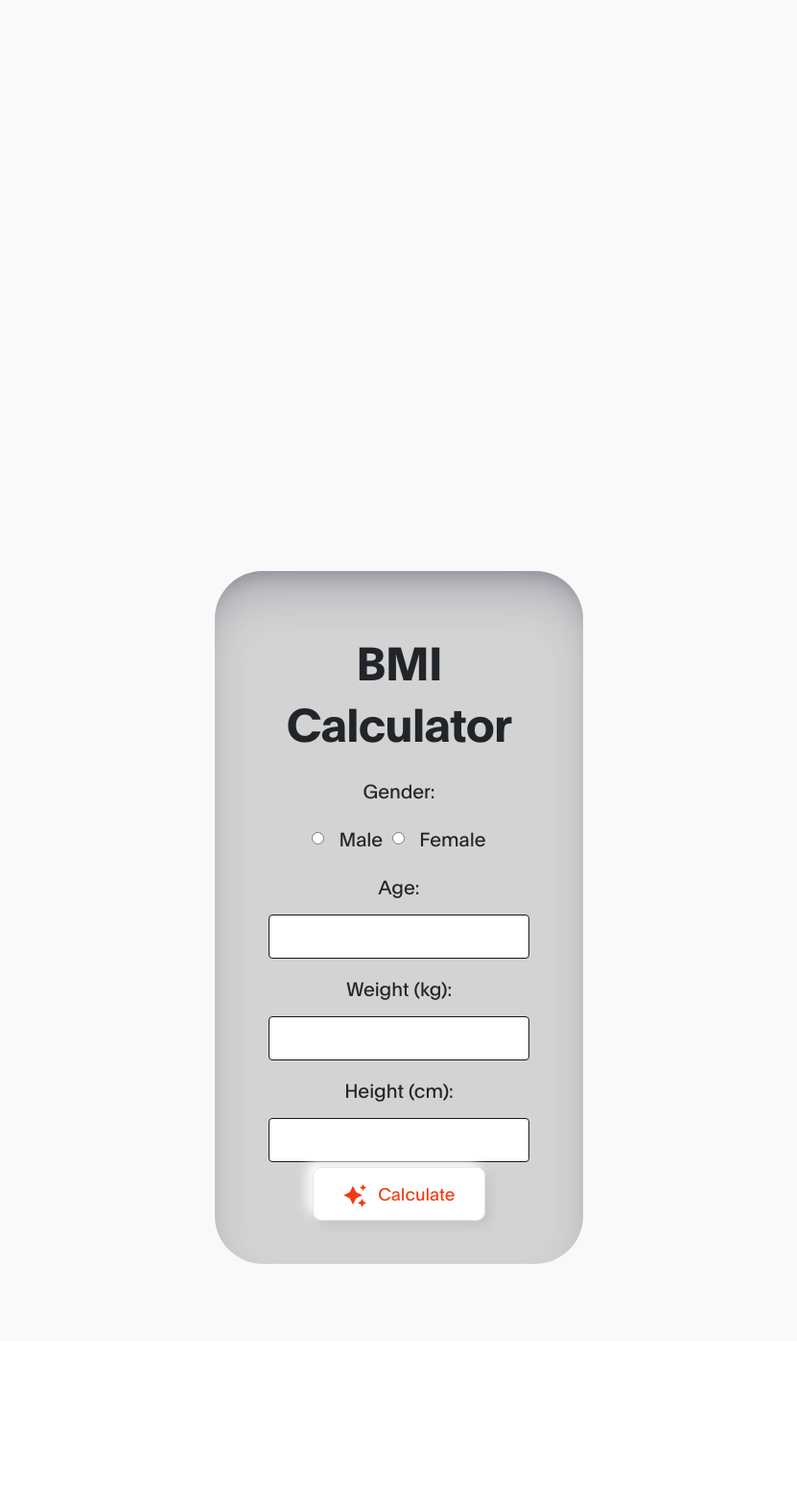
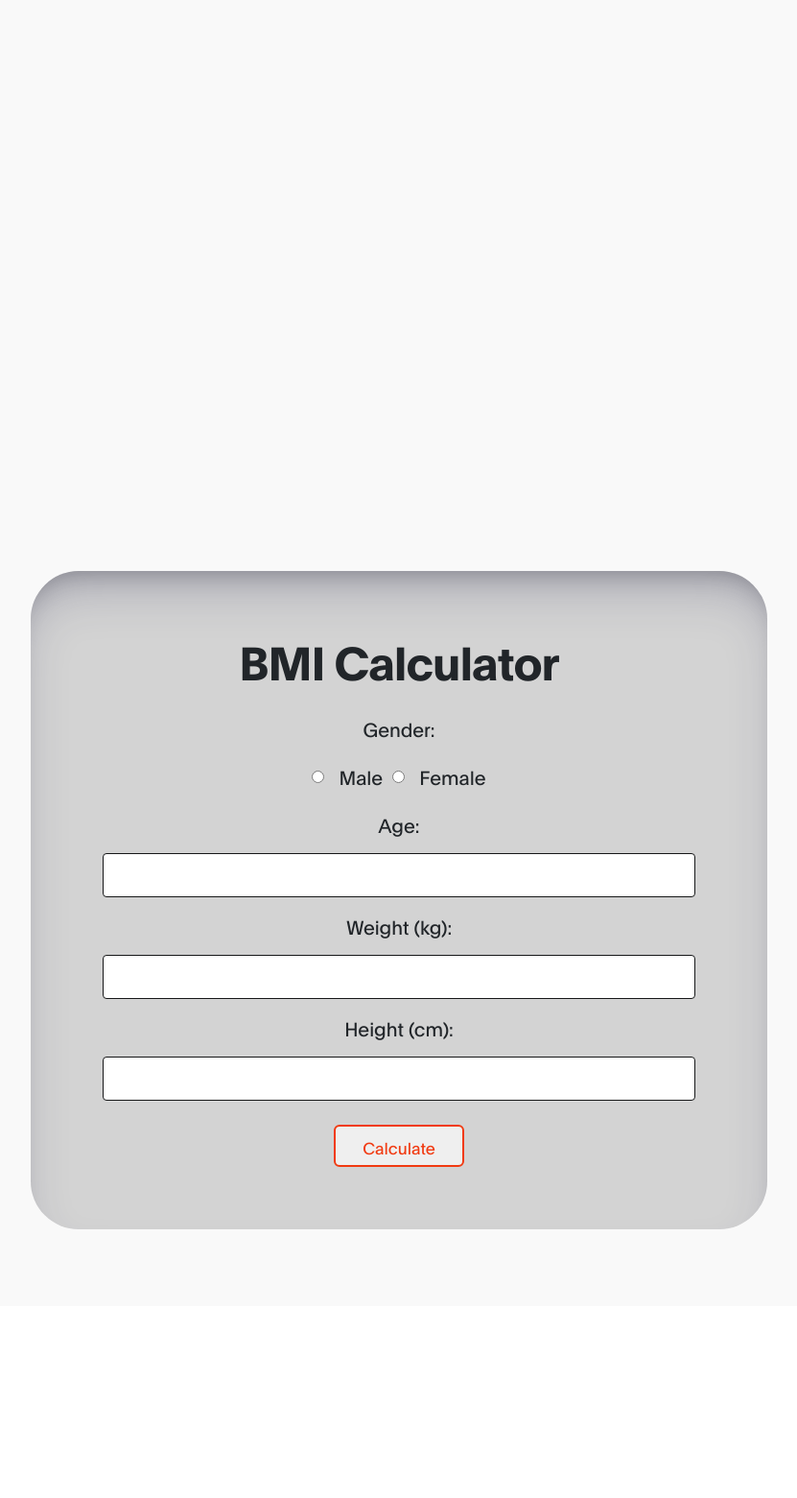
Before and after one commit to MintViper03/MuscleZen, a PHP site: page / in a window 1280 px wide. Shown: the part 1375-2936 px from the top of the page at 96% size, without its empty margins (224-1055 px from the left). Run offline with PHP 8.4, Linux system fonts and the light colour scheme; some libraries are stand-ins or nearby versions.

Commit message:
commited

```diff
--- a/MyGym Website/css/main.css
+++ b/MyGym Website/css/main.css
@@ -789,8 +789,8 @@ Button "Become A member today" section
 }
 
 .bmi-container {
-  max-width: 30%;
-  margin: 0 auto;
+  max-width: 60%;
+  margin: auto auto;
   padding: 30px;
   border: 1px;
   border-radius: 50px;
@@ -798,6 +798,7 @@ Button "Become A member today" section
   color: var(--); /* This line changes the text color to white */
   background: lightgrey;
   box-shadow: rgba(50, 50, 93, 0.25) 0px 30px 50px -12px inset, rgba(0, 0, 0, 0.3) 0px 18px 26px -18px inset;
+  position: relative;
 }
 
 .bmi-container input[type="number"],
@@ -843,53 +844,57 @@ input[type="radio"] {
   margin-right: 5px;
 }
 
+/* From Uiverse.io by cssbuttons-io */
 .btn1 {
-  color: var(--primary-color);
-  padding: 0.7em 1.7em;
-  font-size: 18px;
-  border-radius: 0.5em;
-  background: white;
+  --color: var(--primary-color);
+  font-family: inherit;
+  display: inline-block;
+  width: 8em;
+  height: 2.6em;
+  line-height: 2.5em;
+  margin: 20px;
+  position: relative;
   cursor: pointer;
-  border: 1px solid #e8e8e8;
-  transition: all 0.3s;
-  box-shadow: 6px 6px 12px #c5c5c5, -6px -6px 12px #ffffff;
+  overflow: hidden;
+  border: 2px solid var(--color);
+  transition: color 0.5s;
+  z-index: 1;
+  font-size: 17px;
+  border-radius: 6px;
+  font-weight: 500;
+  color: var(--color);
 }
 
-.btn1:active {
-  color: #666;
-  box-shadow: inset 4px 4px 12px #c5c5c5, inset -4px -4px 12px #ffffff;
-
-  transition: all 0.3s ease-in-out;
-  font-family: "Dosis", sans-serif;
-  margin: auto;
-  width: 150px;
-  height: 50px;
-  border-radius: 8px;
-  background: linear-gradient(135deg, #6a11cb 0%, #2575fc 100%);
-  box-shadow: 0 4px 6px rgba(0, 0, 0, 0.1);
-  outline: none;
-  cursor: pointer;
-  border: none;
-  font-size: 18px;
-  color: white;
-  display: flex;
-  align-items: center;
-  justify-content: center;
+btn1:before {
+  content: "";
+  position: absolute;
+  z-index: -1;
+  background: var(--color);
+  height: 150px;
+  width: 200px;
+  border-radius: 50%;
 }
 
-.btn1:hover {
-  background: linear-gradient(135deg, #2575fc 0%, #6a11cb 100%);
-  box-shadow: 0 6px 8px rgba(0, 0, 0, 0.15);
+btn1:hover {
+  color: #fff;
 }
 
-.btn1:active {
-  transform: scale(0.98);
-  box-shadow: 0 2px 4px rgba(0, 0, 0, 0.1);
+btn1:before {
+  top: 100%;
+  left: 100%;
+  transition: all 1s;
 }
 
-.btn1 svg {
-  margin-right: 8px;
+btn1:hover:before {
+  top: -30px;
+  left: -30px;
 }
+
+btn1:active:before {
+  background: var(--primary-color);
+  transition: background 0s;
+}
+
 
 
 #bmiResult {
--- a/MyGym Website/index.html
+++ b/MyGym Website/index.html
@@ -45,6 +45,10 @@
                     <li class="nav-item">
                         <a href="#schedule" class="nav-link smoothScroll">Schedules</a>
                     </li>
+
+                    <li class="nav-item">
+                      <a href="#bmical" class="nav-link smoothScroll">BMI</a>
+                  </li>
 
                     <li class="nav-item">
                         <a href="#contact" class="nav-link smoothScroll">Contact</a>
@@ -190,7 +194,7 @@
 
      <!-- BMI Caculator section -->
 
-     <section class="bmi-cal-section" >
+     <section class="bmi-cal-section" id="bmical" >
         <div class="bmi-container">
             <h1>BMI Calculator</h1>
             <form id="bmiForm">
@@ -208,9 +212,6 @@
                 <label for="height">Height (cm):</label>
                 <input type="float" id="height" name="height" required>
                 <button type="submit" class="btn1">
-                    <svg height="24" width="24" fill="#f13a11" viewBox="0 0 24 24" data-name="Layer 1" id="Layer_1" class="sparkle">
-                        <path d="M10,21.236,6.755,14.745.264,11.5,6.755,8.255,10,1.764l3.245,6.491L19.736,11.5l-6.491,3.245ZM18,21l1.5,3L21,21l3-1.5L21,18l-1.5-3L18,18l-3,1.5ZM19.333,4.667,20.5,7l1.167-2.333L24,3.5,21.667,2.333,20.5,0,19.333,2.333,17,3.5Z"></path>
-                    </svg>
                     <span class="text">Calculate</span>
                 </button>
             </form>
```
